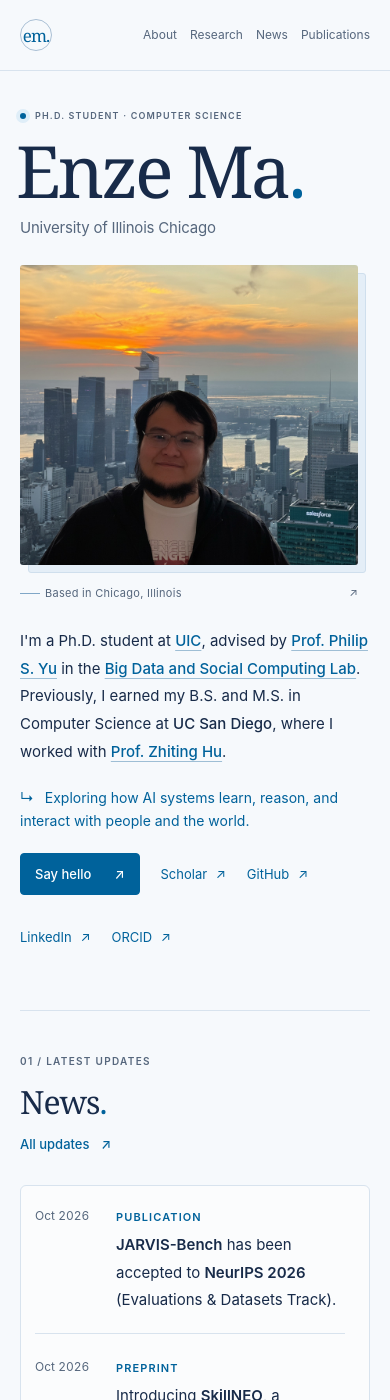
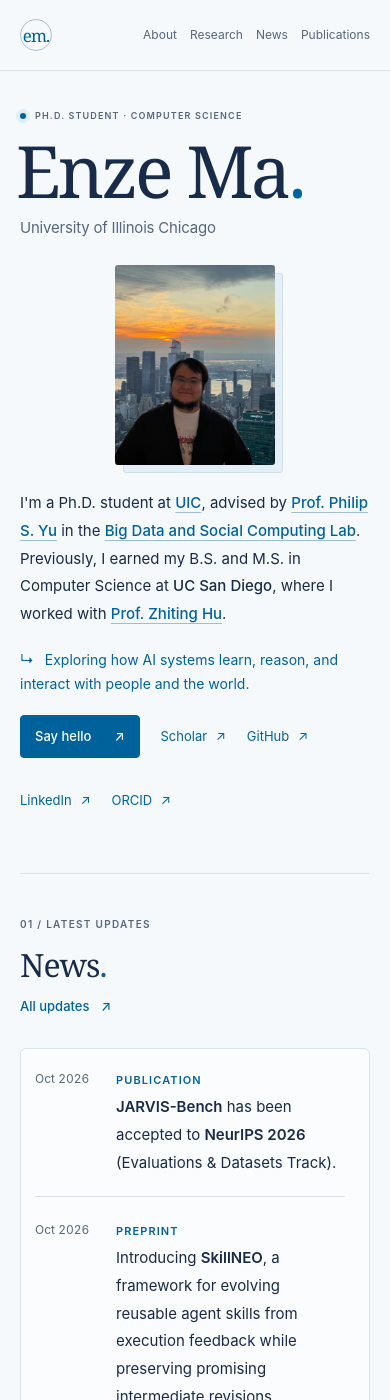
Before and after one commit to sora1998/sora1998.github.io, a Jekyll site: the page built from _pages/about.md, in a window 390 px wide and 1400 px high. Built offline with Jekyll 4.4.1, drawn with Linux system fonts in a browser that asks for light colours; some of the changed text lies outside the part shown.

Commit message:
Reduce the portrait size and update personal interests

```diff
--- a/_pages/about.md
+++ b/_pages/about.md
@@ -64,4 +64,4 @@ permalink: /
   </ol>
 </section>
 
-<section class="contact-section" aria-labelledby="contact-title"><div><p class="eyebrow">Let's connect</p><h2 id="contact-title">Good research starts <br>with a conversation.</h2><p>Always happy to talk about research, collaborations, or an interesting idea.</p><p class="personal-interests">Outside research, I enjoy video games and anime.</p></div><a class="contact-link" href="mailto:{{ site.author.email }}">{{ site.author.email }} <span aria-hidden="true">↗</span></a></section>
+<section class="contact-section" aria-labelledby="contact-title"><div><p class="eyebrow">Let's connect</p><h2 id="contact-title">Good research starts <br>with a conversation.</h2><p>Always happy to talk about research, collaborations, or an interesting idea.</p><p class="personal-interests">Outside research, I enjoy video games, anime, and watching VTubers.</p></div><a class="contact-link" href="mailto:{{ site.author.email }}">{{ site.author.email }} <span aria-hidden="true">↗</span></a></section>
--- a/assets/css/academic.css
+++ b/assets/css/academic.css
@@ -178,8 +178,8 @@ h1,h2,h3 {
 
 .hero {
   display: grid;
-  grid-template-columns: minmax(0,1fr) 290px;
-  gap: 110px;
+  grid-template-columns: minmax(0,1fr) 230px;
+  gap: 80px;
   align-items: center;
   padding: 82px 0 80px
 }
@@ -319,7 +319,7 @@ h1,h2,h3 {
 
 .portrait img {
   width: 100%;
-  height: 350px;
+  height: 280px;
   object-fit: cover;
   object-position: 50% 64%;
   border-radius: 3px
@@ -953,10 +953,10 @@ h1,h2,h3 {
     max-width: 660px
   }
   .hero {
-    grid-template-columns: minmax(0,1fr) 310px
+    grid-template-columns: minmax(0,1fr) 230px
   }
   .portrait img {
-    height: 375px
+    height: 280px
   }
 }
 
@@ -965,7 +965,7 @@ h1,h2,h3 {
     width: calc(100% - 64px)
   }
   .hero {
-    grid-template-columns: minmax(0,1fr) 250px;
+    grid-template-columns: minmax(0,1fr) 200px;
     gap: 55px;
     padding-block: 65px
   }
@@ -973,7 +973,7 @@ h1,h2,h3 {
     font-size: 78px
   }
   .portrait img {
-    height: 325px
+    height: 250px
   }
   .research-section,.news-section,.experience-section {
     grid-template-columns: 230px minmax(0,1fr);
@@ -1021,7 +1021,7 @@ h1,h2,h3 {
     font-size: 12px
   }
   .hero {
-    grid-template-columns: minmax(0,1fr) 190px;
+    grid-template-columns: minmax(0,1fr) 160px;
     gap: 30px;
     padding: 52px 0
   }
@@ -1040,7 +1040,7 @@ h1,h2,h3 {
     font-size: 15px
   }
   .portrait img {
-    height: 260px
+    height: 210px
   }
   .portrait figcaption {
     font-size: 11px;
@@ -1186,18 +1186,19 @@ h1,h2,h3 {
   }
   .portrait {
     grid-row: 4;
-    width: calc(100% - 12px);
+    width: 160px;
     padding: 0;
-    margin-top: -9px
+    margin: -9px auto 0
   }
   .portrait img {
-    height: 300px;
+    height: 200px;
     object-position: 50% 58%
   }
   .portrait-frame:before {
     inset: 8px -8px -8px 8px
   }
   .portrait figcaption {
+    display: none;
     margin-top: 19px;
     font-size: 11px
   }
```
